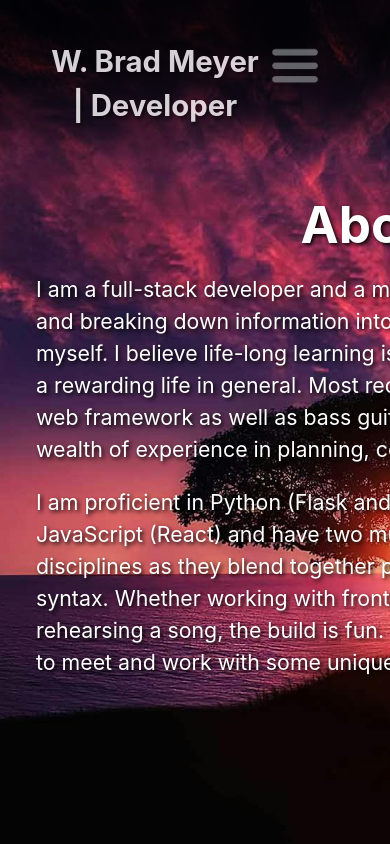
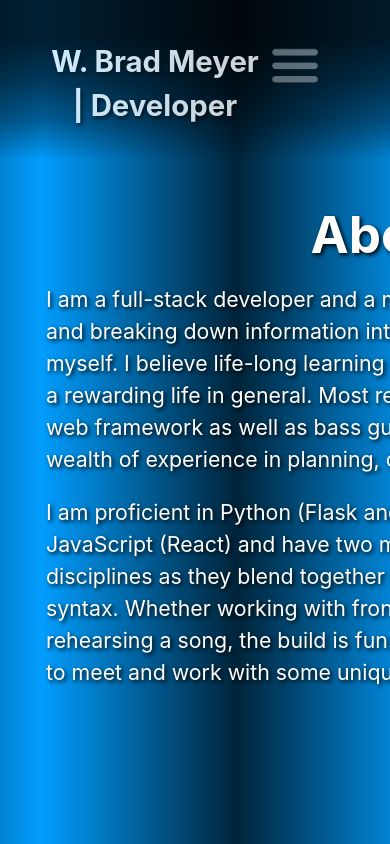
Before and after one commit to Wbradmeyer/vitePortfolio, a Vue app: page / in a window 390 px wide. Shown: the top 844 px of the page. Built offline with nearby package versions, Linux system fonts and the light colour scheme.

Commit message:
try to modify phone background

```diff
--- a/src/style.css
+++ b/src/style.css
@@ -72,3 +72,11 @@ button:focus-visible {
     background-color: #f9f9f9;
   }
 }
+
+@media screen and (max-width: 480px) {
+  body {
+    background-image: linear-gradient(to right, rgb(0, 36, 58),
+                                  rgb(2, 157, 253), rgb(0, 36, 58));
+    padding: 10px;
+  }
+}
```
